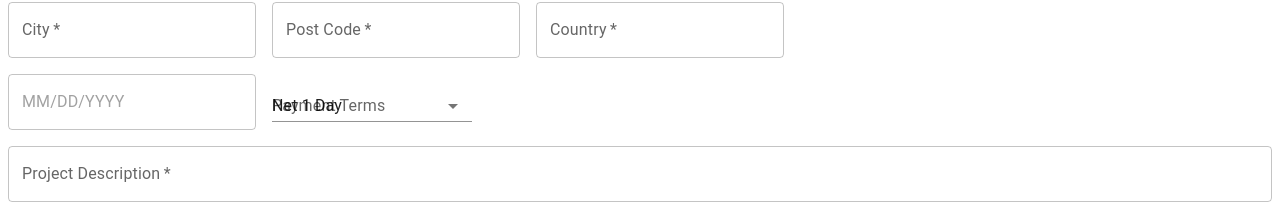
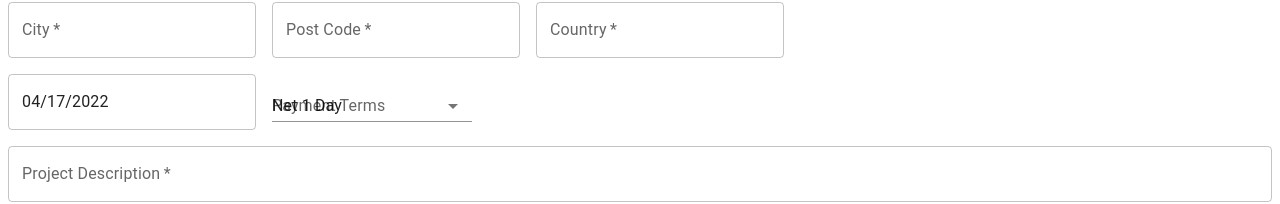
Before and after one commit to giga-gogosashvili/invoice-app, a React (Create React App) app: page /invoices/create in a window 1280 px wide. Shown: the part 556-760 px from the top of the page. Built offline with nearby package versions, Linux system fonts and the light colour scheme.

Commit message:
datepicker onclick added

```diff
--- a/src/components/CreateInvoice.tsx
+++ b/src/components/CreateInvoice.tsx
@@ -13,6 +13,7 @@ import React, { useState } from "react";
 import axios from "axios";
 import { Navigate } from "react-router-dom";
 import { v4 as uuid } from "uuid";
+import dayjs, { Dayjs } from "dayjs";
 
 export default function CreateInvoice() {
   const unique_id = uuid();
@@ -32,6 +33,10 @@ export default function CreateInvoice() {
   const [clientCountry, setClientCountry] = useState<string>("");
 
   // const [createdAt, setCreatedAt] = useState<any>("2023-07-05");
+  const [createdAt, setCreatedAt] = React.useState<Dayjs | null>(
+    dayjs("2022-04-17")
+  );
+
   const [paymentTerms, setPaymentTerms] = useState<string>("");
 
   const [description, setDescription] = useState<string>("");
@@ -158,6 +163,8 @@ export default function CreateInvoice() {
           sx={{ m: 1 }}
           // value={setCreatedAt}
           // onChange={(value: TValue, context: FieldChangeHandlerContext<TError>) => void}
+          value={createdAt}
+          onChange={(newValue) => setCreatedAt(newValue)}
         />
         <FormControl sx={{ m: 1, width: 200 }}>
           <InputLabel variant="standard" htmlFor="uncontrolled-native">
@@ -293,6 +300,7 @@ export default function CreateInvoice() {
                       postCode: clientPostCode,
                       country: clientCountry,
                     },
+                    createdAt: createdAt,
                     paymentTerms: paymentTerms,
                     description: description,
                     items: {
```
